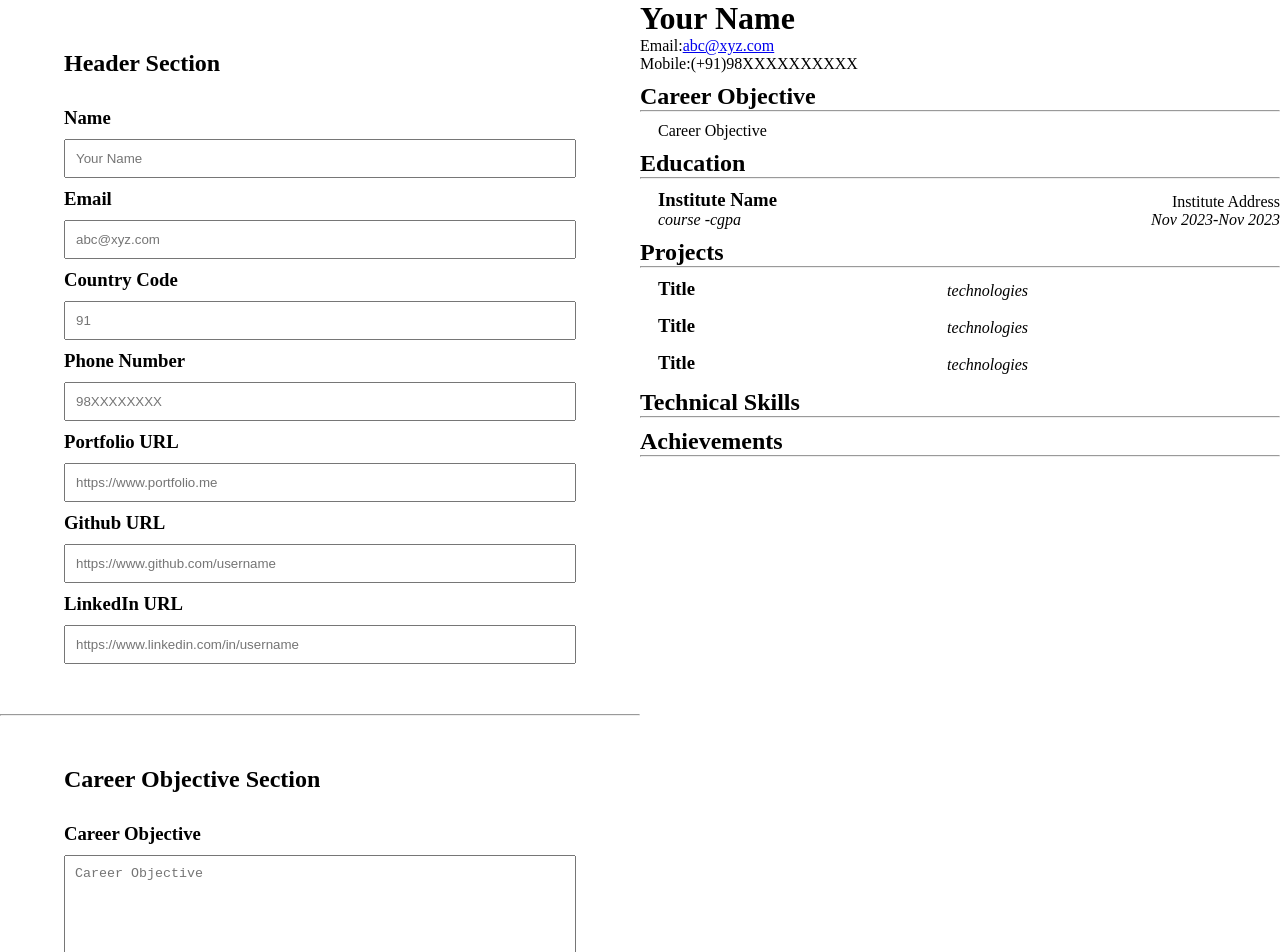
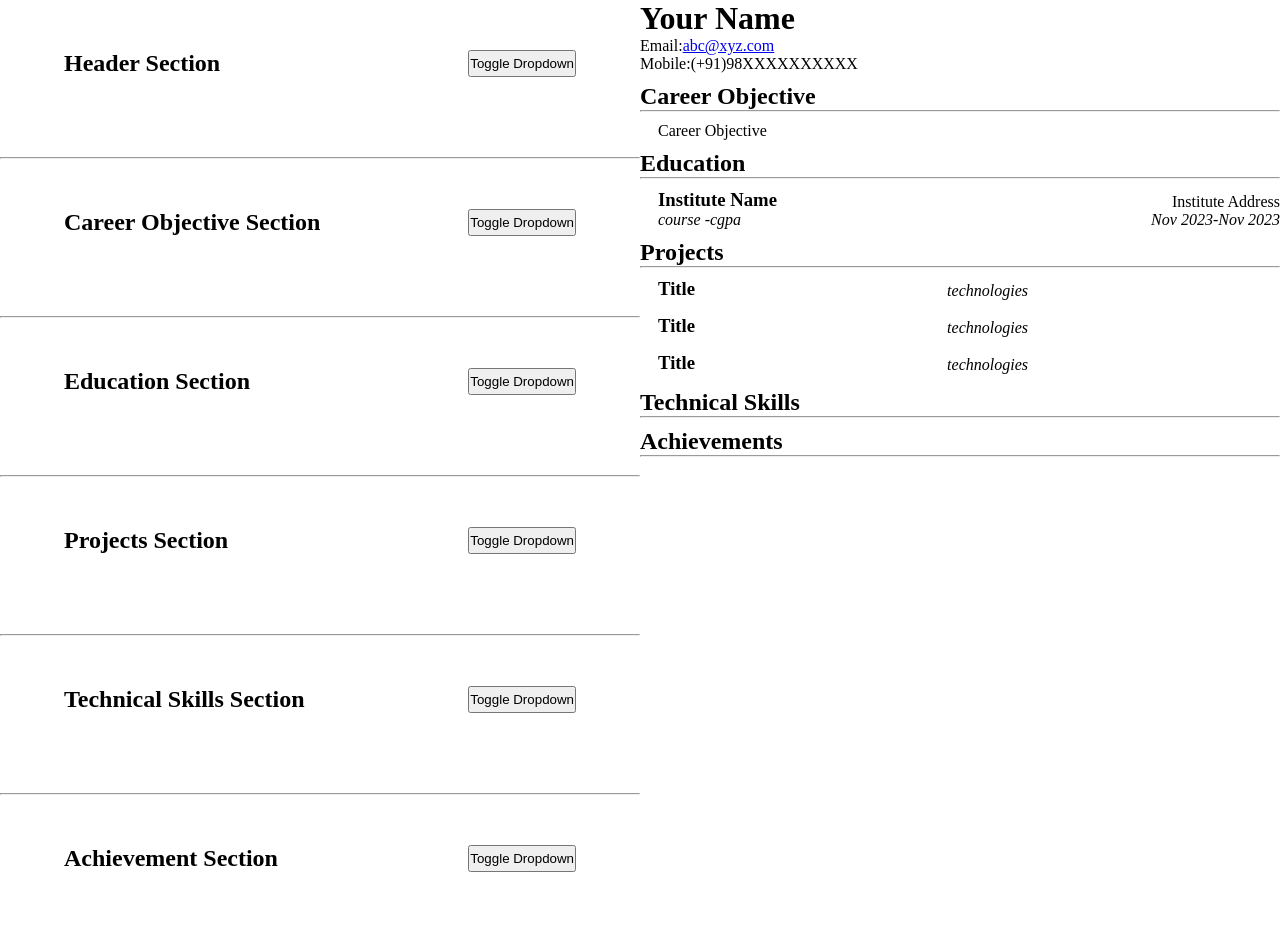
Before and after one commit to karprabha/cv-application, a React (Vite) app: page / in a window 1280 px wide. Shown: the top 952 px of the page. Built offline with nearby package versions, Linux system fonts and the light colour scheme.

Commit message:
add dropdown feature

```diff
--- a/src/components/Editor.tsx
+++ b/src/components/Editor.tsx
@@ -80,48 +80,28 @@ const Editor: React.FC<EditorProps> = ({ updateCV }) => {
 
     return (
         <div className="editor">
-            <div className="input-section-container">
-                <h2>Header Section</h2>
             <HeaderSection updateHeaderSection={updateHeaderSection} />
-            </div>
             <hr />
 
-            <div className="input-section-container">
-                <h2>Career Objective Section</h2>
             <IntroductionSection
                 updateIntroductionSection={updateIntroductionSection}
             />
-            </div>
             <hr />
 
-            <div className="input-section-container">
-                <h2>Education Section</h2>
-                <EducationSection
-                    updateEducationSection={updateEducationSection}
-                />
-            </div>
+            <EducationSection updateEducationSection={updateEducationSection} />
             <hr />
 
-            <div className="input-section-container">
-                <h2>Projects Section</h2>
             <ProjectSection updateProjectSection={updateProjectSection} />
-            </div>
             <hr />
 
-            <div className="input-section-container">
-                <h2>Technical Skills Section</h2>
             <TechnicalSkillSection
                 updateTechnicalSkillSection={updateTechnicalSkillSection}
             />
-            </div>
             <hr />
 
-            <div className="input-section-container">
-                <h2>Achievement Section</h2>
             <AchievementSection
                 updateAchievementSection={updateAchievementSection}
             />
-            </div>
         </div>
     );
 };
--- a/src/components/editor/AchievementInput.tsx
+++ b/src/components/editor/AchievementInput.tsx
@@ -1,3 +1,4 @@
+import { useState } from "react";
 import Input from "./Input";
 
 type updateAchievementSectionFunction = (key: string, value: any) => void;
@@ -9,7 +10,26 @@ interface AchievementSectionProps {
 const AchievementSection: React.FC<AchievementSectionProps> = ({
     updateAchievementSection,
 }) => {
+    const [dropdownOpen, setDropdownOpen] = useState(false);
+
+    const toggleDropdown = () => {
+        setDropdownOpen((prevOpen) => !prevOpen);
+    };
+
     return (
+        <div className="input-section-container">
+            <div className="section-header-container">
+                <h2>Achievement Section</h2>
+                <button onClick={toggleDropdown}>Toggle Dropdown</button>
+            </div>
+
+            <div
+                className={
+                    dropdownOpen
+                        ? "dropdown-container show-dropdown"
+                        : "dropdown-container"
+                }
+            >
                 <div className="input-container">
                     <Input
                         type="text"
@@ -51,6 +71,8 @@ const AchievementSection: React.FC<AchievementSectionProps> = ({
                         updateParentSection={updateAchievementSection}
                     />
                 </div>
+            </div>
+        </div>
     );
 };
 
--- a/src/components/editor/EducationSectionInput.tsx
+++ b/src/components/editor/EducationSectionInput.tsx
@@ -1,3 +1,4 @@
+import { useState } from "react";
 import Input from "./Input";
 
 type updateEducationSectionFunction = (key: string, value: any) => void;
@@ -9,7 +10,26 @@ interface EducationSectionProps {
 const EducationSection: React.FC<EducationSectionProps> = ({
     updateEducationSection,
 }) => {
+    const [dropdownOpen, setDropdownOpen] = useState(false);
+
+    const toggleDropdown = () => {
+        setDropdownOpen((prevOpen) => !prevOpen);
+    };
+
     return (
+        <div className="input-section-container">
+            <div className="section-header-container">
+                <h2>Education Section</h2>
+                <button onClick={toggleDropdown}>Toggle Dropdown</button>
+            </div>
+
+            <div
+                className={
+                    dropdownOpen
+                        ? "dropdown-container show-dropdown"
+                        : "dropdown-container"
+                }
+            >
                 <div className="input-container">
                     <Input
                         type="text"
@@ -57,6 +77,8 @@ const EducationSection: React.FC<EducationSectionProps> = ({
                         updateParentSection={updateEducationSection}
                     />
                 </div>
+            </div>
+        </div>
     );
 };
 
--- a/src/components/editor/HeaderSectionInput.tsx
+++ b/src/components/editor/HeaderSectionInput.tsx
@@ -1,3 +1,4 @@
+import { useState } from "react";
 import Input from "./Input";
 
 type updateHeaderSectionFunction = (key: string, value: any) => void;
@@ -9,7 +10,26 @@ interface HeaderSectionProps {
 const HeaderSection: React.FC<HeaderSectionProps> = ({
     updateHeaderSection,
 }) => {
+    const [dropdownOpen, setDropdownOpen] = useState(false);
+
+    const toggleDropdown = () => {
+        setDropdownOpen((prevOpen) => !prevOpen);
+    };
+
     return (
+        <div className="input-section-container">
+            <div className="section-header-container">
+                <h2>Header Section</h2>
+                <button onClick={toggleDropdown}>Toggle Dropdown</button>
+            </div>
+
+            <div
+                className={
+                    dropdownOpen
+                        ? "dropdown-container show-dropdown"
+                        : "dropdown-container"
+                }
+            >
                 <div className="input-container">
                     <Input
                         type="text"
@@ -69,6 +89,8 @@ const HeaderSection: React.FC<HeaderSectionProps> = ({
                         updateParentSection={updateHeaderSection}
                     />
                 </div>
+            </div>
+        </div>
     );
 };
 
--- a/src/components/editor/IntroductionSectionInput.tsx
+++ b/src/components/editor/IntroductionSectionInput.tsx
@@ -10,10 +10,15 @@ const IntroductionSection: React.FC<IntroductionSectionProps> = ({
     updateIntroductionSection,
 }) => {
     const [inputValue, setInputValue] = useState("");
+    const [dropdownOpen, setDropdownOpen] = useState(false);
 
     useEffect(() => {
         updateIntroductionSection("careerObjective", inputValue);
     }, [inputValue]);
+
+    const toggleDropdown = () => {
+        setDropdownOpen((prevOpen) => !prevOpen);
+    };
 
     const updateValue = (event: React.ChangeEvent<HTMLTextAreaElement>) => {
         const newValue = event.target.value;
@@ -21,6 +26,19 @@ const IntroductionSection: React.FC<IntroductionSectionProps> = ({
     };
 
     return (
+        <div className="input-section-container">
+            <div className="section-header-container">
+                <h2>Career Objective Section</h2>
+                <button onClick={toggleDropdown}>Toggle Dropdown</button>
+            </div>
+
+            <div
+                className={
+                    dropdownOpen
+                        ? "dropdown-container show-dropdown"
+                        : "dropdown-container"
+                }
+            >
                 <div className="input-container">
                     <label>
                         <h3>Career Objective</h3>
@@ -32,6 +50,8 @@ const IntroductionSection: React.FC<IntroductionSectionProps> = ({
                         />
                     </label>
                 </div>
+            </div>
+        </div>
     );
 };
 
--- a/src/components/editor/ProjectInput.tsx
+++ b/src/components/editor/ProjectInput.tsx
@@ -13,10 +13,15 @@ const ProjectInput: React.FC<ProjectInputProps> = ({
     projectId,
 }) => {
     const [project, setProject] = useState({});
+    const [dropdownOpen, setDropdownOpen] = useState(false);
 
     useEffect(() => {
         updateProjectSection(projectId, project);
     }, [project]);
+
+    const toggleDropdown = () => {
+        setDropdownOpen((prevOpen) => !prevOpen);
+    };
 
     const updateProject = (key: string, value: any) => {
         setProject((prevProject) => ({
@@ -26,7 +31,20 @@ const ProjectInput: React.FC<ProjectInputProps> = ({
     };
 
     return (
-        <>
+        <div className="project-input-container">
+            <div className="section-header-container">
+                <h2>Project {projectId + 1}</h2>
+                <button onClick={toggleDropdown}>Toggle Dropdown</button>
+            </div>
+
+            <div
+                className={
+                    dropdownOpen
+                        ? "dropdown-container show-dropdown"
+                        : "dropdown-container"
+                }
+            >
+                <div className="input-container">
                     <Input
                         type="text"
                         keyName="title"
@@ -109,7 +127,9 @@ const ProjectInput: React.FC<ProjectInputProps> = ({
                         placeholder="description"
                         updateParentSection={updateProject}
                     />
-        </>
+                </div>
+            </div>
+        </div>
     );
 };
 
--- a/src/components/editor/ProjectSectionInput.tsx
+++ b/src/components/editor/ProjectSectionInput.tsx
@@ -11,10 +11,15 @@ const ProjectSection: React.FC<ProjectSectionProps> = ({
     updateProjectSection,
 }) => {
     const [projects, setProjects] = useState([{}, {}, {}]);
+    const [dropdownOpen, setDropdownOpen] = useState(false);
 
     useEffect(() => {
         updateProjectSection("projects", projects);
     }, [projects]);
+
+    const toggleDropdown = () => {
+        setDropdownOpen((prevOpen) => !prevOpen);
+    };
 
     const updateProjects = (index: number, newValue: any) => {
         const newProjects = projects.map((value, idx) =>
@@ -24,31 +29,37 @@ const ProjectSection: React.FC<ProjectSectionProps> = ({
     };
 
     return (
+        <div className="input-section-container">
+            <div className="section-header-container">
+                <h2>Projects Section</h2>
+                <button onClick={toggleDropdown}>Toggle Dropdown</button>
+            </div>
+
+            <div
+                className={
+                    dropdownOpen
+                        ? "dropdown-container show-dropdown"
+                        : "dropdown-container"
+                }
+            >
                 <div className="input-container">
-            <div className="project-input-container">
-                <h2>Project 1</h2>
                     <ProjectInput
                         projectId={0}
                         updateProjectSection={updateProjects}
                     />
-            </div>
 
-            <div className="project-input-container">
-                <h2>Project 2</h2>
                     <ProjectInput
                         projectId={1}
                         updateProjectSection={updateProjects}
                     />
-            </div>
 
-            <div className="project-input-container">
-                <h2>Project 3</h2>
                     <ProjectInput
                         projectId={2}
                         updateProjectSection={updateProjects}
                     />
                 </div>
             </div>
+        </div>
     );
 };
 
--- a/src/components/editor/TechnicalSkillSectionInput.tsx
+++ b/src/components/editor/TechnicalSkillSectionInput.tsx
@@ -1,3 +1,4 @@
+import { useState } from "react";
 import Input from "./Input";
 
 type updateTechnicalSkillSectionFunction = (key: string, value: any) => void;
@@ -9,7 +10,24 @@ interface TechnicalSkillSectionProps {
 const TechnicalSkillSection: React.FC<TechnicalSkillSectionProps> = ({
     updateTechnicalSkillSection,
 }) => {
+    const [dropdownOpen, setDropdownOpen] = useState(false);
+
+    const toggleDropdown = () => {
+        setDropdownOpen((prevOpen) => !prevOpen);
+    };
     return (
+        <div className="input-section-container">
+            <div className="section-header-container">
+                <h2>Technical Skills Section</h2>
+                <button onClick={toggleDropdown}>Toggle Dropdown</button>
+            </div>
+            <div
+                className={
+                    dropdownOpen
+                        ? "dropdown-container show-dropdown"
+                        : "dropdown-container"
+                }
+            >
                 <div className="input-container">
                     <Input
                         type="text"
@@ -51,6 +69,8 @@ const TechnicalSkillSection: React.FC<TechnicalSkillSectionProps> = ({
                         updateParentSection={updateTechnicalSkillSection}
                     />
                 </div>
+            </div>
+        </div>
     );
 };
 
--- a/src/index.css
+++ b/src/index.css
@@ -6,3 +6,25 @@
 /* body {
     font-family: system-ui, -apple-system, BlinkMacSystemFont, 'Segoe UI', Roboto, Oxygen, Ubuntu, Cantarell, 'Open Sans', 'Helvetica Neue', sans-serif;
 } */
+
+.section-header-container {
+    display: flex;
+    justify-content: space-between;
+    margin-bottom: 30px;
+}
+
+.dropdown-container {
+    display: grid;
+    grid-template-rows: 0fr;
+    overflow: hidden;
+    transition: grid-template-rows 300ms ease-in-out;
+}
+
+.dropdown-container.show-dropdown {
+    grid-template-rows: 1fr
+}
+
+.input-container {
+    width: 100%;
+    overflow: hidden;
+}
--- a/src/styles/style.scss
+++ b/src/styles/style.scss
@@ -68,14 +68,8 @@ ul {
 .input-section-container {
     width: 80%;
     margin: 50px auto;
-    h2 {
-        margin-bottom: 30px;
-    }
 }
 
 .project-input-container {
     margin: 30px auto;
-    h2 {
-        margin-bottom: 30px;
-    }
 }
```
Lines whose indentation alone changed are shown as unchanged.
